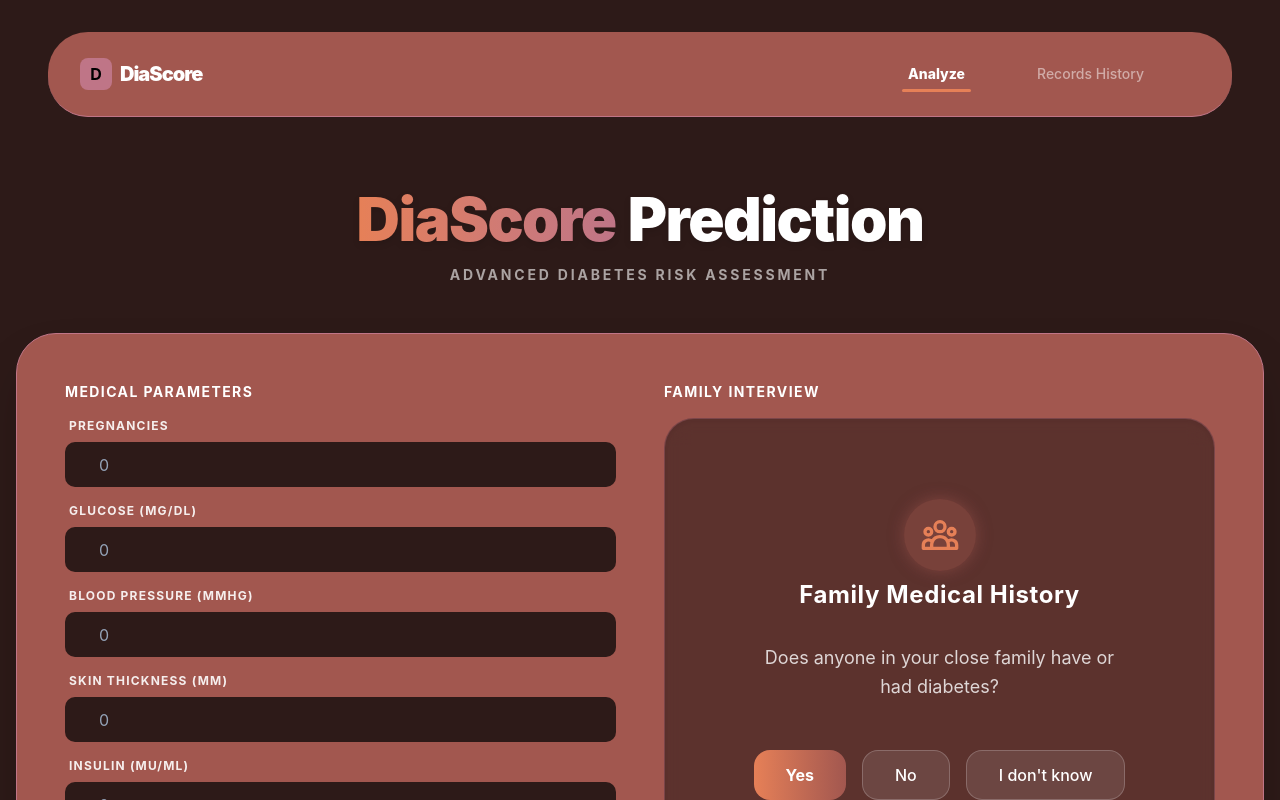
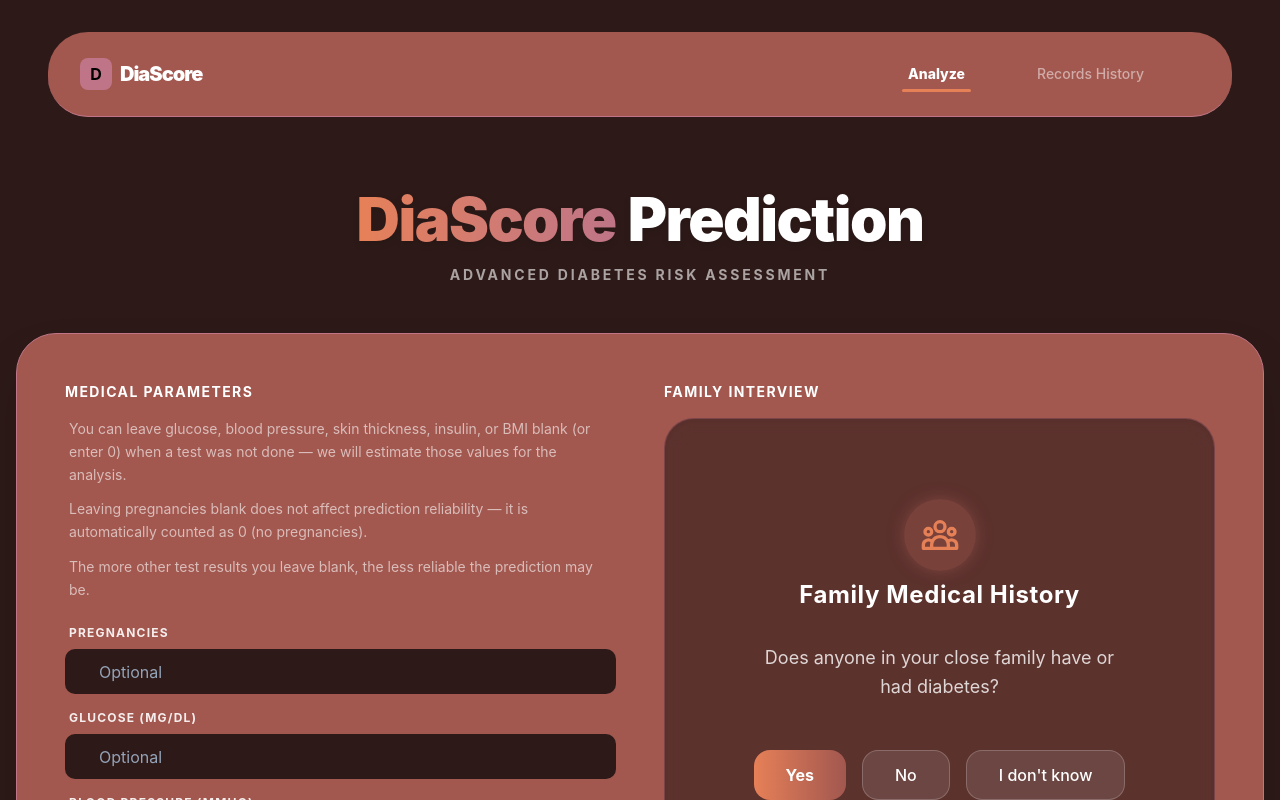
Before and after one commit to PatiPiasecka/DiaScore, a React (Vite) app in the folder frontend/: page / in a window 1280 px wide. Shown: the top 800 px of the page. Built offline with nearby package versions, Linux system fonts and the light colour scheme.

Commit message:
feat (frontend) :   support optional lab fields and KNN-friendly validation
- Allow empty or zero for imputable fields (glucose, BP, skin, insulin, BMI)
- Keep age required
- Reject invalid number input (e.g. "0-3")

```diff
--- a/frontend/src/components/MedicalForm.css
+++ b/frontend/src/components/MedicalForm.css
@@ -6,6 +6,14 @@
 
 .medical-form-title {
   @apply text-white uppercase text-sm font-bold tracking-widest mb-4;
+}
+
+.medical-form-hints {
+  @apply flex flex-col gap-3 mb-6 px-1;
+}
+
+.medical-form-hint {
+  @apply text-white/60 text-sm leading-relaxed m-0;
 }
 
 .medical-form-field {
--- a/frontend/src/components/MedicalForm.jsx
+++ b/frontend/src/components/MedicalForm.jsx
@@ -1,47 +1,64 @@
 import React from 'react';
 import './MedicalForm.css';
+
+const FORM_FIELDS = [
+  { label: 'Pregnancies', name: 'pregnancies', max: 20, required: false },
+  { label: 'Glucose (mg/dL)', name: 'glucose', max: 500, required: false },
+  { label: 'Blood Pressure (mmHg)', name: 'blood_pressure', max: 300, required: false },
+  { label: 'Skin Thickness (mm)', name: 'skin_thickness', max: 100, required: false },
+  { label: 'Insulin (µU/mL)', name: 'insulin', max: 1000, required: false },
+  { label: 'BMI', name: 'bmi', max: 100, required: false },
+  { label: 'Age', name: 'age', max: 120, required: true },
+];
 
 const MedicalForm = ({ formData, handleChange, errors }) => {
   return (
     <div className="medical-form-wrapper">
       <h3 className="medical-form-title">Medical Parameters</h3>
+      <div className="medical-form-hints">
+        <p className="medical-form-hint">
+          You can leave glucose, blood pressure, skin thickness, insulin, or BMI
+          blank (or enter 0) when a test was not done — we will estimate those
+          values for the analysis.
+        </p>
+        <p className="medical-form-hint">
+          Leaving pregnancies blank does not affect prediction reliability — it
+          is automatically counted as 0 (no pregnancies).
+        </p>
+        <p className="medical-form-hint">
+          The more other test results you leave blank, the less reliable the
+          prediction may be.
+        </p>
+      </div>
 
-      {[
-        { label: 'Pregnancies', name: 'pregnancies', max: 20 },
-        { label: 'Glucose (mg/dL)', name: 'glucose', max: 500 },
-        { label: 'Blood Pressure (mmHg)', name: 'blood_pressure', max: 300 },
-        { label: 'Skin Thickness (mm)', name: 'skin_thickness', max: 100 },
-        { label: 'Insulin (µU/mL)', name: 'insulin', max: 1000 },
-        { label: 'BMI', name: 'bmi', max: 100 },
-        { label: 'Age', name: 'age', max: 120 },
-      ].map((field) => (
+      {FORM_FIELDS.map((field) => {
+        const placeholder = field.required ? 'Required' : 'Optional';
+
+        return (
           <div key={field.name} className="medical-form-field">
-          <label className="medical-form-label">
-            {field.label}
-          </label>
+            <label className="medical-form-label">{field.label}</label>
 
             <div className="group max-w-none!">
               <input
                 type="number"
                 min="0"
                 max={field.max}
+                step={field.name === 'bmi' ? 'any' : '1'}
                 name={field.name}
                 value={formData[field.name]}
                 onChange={handleChange}
-              placeholder="0"
+                placeholder={placeholder}
                 className={`input ${errors[field.name] ? 'input-error' : ''}`}
-              required
+                required={field.required}
               />
             </div>
 
             {errors[field.name] && (
-            <span className="medical-form-error">
-              {errors[field.name]}
-            </span>
+              <span className="medical-form-error">{errors[field.name]}</span>
             )}
-
           </div>
-      ))}
+        );
+      })}
     </div>
   );
 };
--- /dev/null
+++ b/frontend/src/constants/imputation.js
@@ -0,0 +1,11 @@
+/**
+ * Fields where the backend treats 0 or empty as a missing measurement
+ * and applies KNN imputation (see database/preprocessing.py).
+ */
+export const IMPUTABLE_FIELDS = [
+  'glucose',
+  'blood_pressure',
+  'skin_thickness',
+  'insulin',
+  'bmi',
+];
--- a/frontend/src/pages/Home.jsx
+++ b/frontend/src/pages/Home.jsx
@@ -2,84 +2,160 @@ import React, { useState } from 'react';
 import MedicalForm from '../components/MedicalForm';
 import FamilyInterview from '../components/FamilyInterview';
 import PredictionResult from '../components/PredictionResult';
+import { IMPUTABLE_FIELDS } from '../constants/imputation';
 
-function App() {
+const INTEGER_FIELDS = [
+  'pregnancies',
+  'glucose',
+  'blood_pressure',
+  'skin_thickness',
+  'insulin',
+  'age',
+];
+
+const MAX_LIMITS = {
+  blood_pressure: 300,
+  glucose: 500,
+  skin_thickness: 100,
+  insulin: 1000,
+  bmi: 100,
+  age: 120,
+  pregnancies: 20,
+};
+
+function isMissingMeasurement(value) {
+  return value === '' || value === 0;
+}
+
+function isFiniteNumber(value) {
+  return typeof value === 'number' && Number.isFinite(value);
+}
+
+function Home() {
   const [formData, setFormData] = useState({
-    pregnancies: "",
-    glucose: "",
-    blood_pressure: "",
-    skin_thickness: "",
-    insulin: "",
-    bmi: "",
-    age: "",
-    diabetes_pedigree_function: 0.5
+    pregnancies: '',
+    glucose: '',
+    blood_pressure: '',
+    skin_thickness: '',
+    insulin: '',
+    bmi: '',
+    age: '',
+    diabetes_pedigree_function: 0.5,
   });
   const [errors, setErrors] = useState({});
-
   const [prediction, setPrediction] = useState(null);
   const [loading, setLoading] = useState(false);
 
   const handleChange = (e) => {
-    const { name, value } = e.target;
-    let numericValue = value === "" ? "" : Number(value);
+    const { name, value, validity } = e.target;
+
+    if (value === '') {
+      setFormData({ ...formData, [name]: '' });
+      return;
+    }
+
+    if (validity.badInput) {
+      return;
+    }
+
+    let numericValue = Number(value);
+    if (!Number.isFinite(numericValue)) {
+      return;
+    }
 
     if (numericValue < 0) numericValue = 0;
 
     setFormData({
       ...formData,
-      [name]: numericValue
+      [name]: numericValue,
     });
   };
 
-  const validate = () => {
-    let newErrors = {};
-    const integerFields = ['pregnancies', 'glucose', 'blood_pressure', 'skin_thickness', 'insulin', 'age'];
+  const validate = (formElement) => {
+    const newErrors = {};
 
-    const maxLimits = {
-      blood_pressure: 300,
-      glucose: 500,
-      skin_thickness: 100,
-      insulin: 1000,
-      bmi: 100,
-      age: 120,
-      pregnancies: 20
-    };
+    if (formElement) {
+      formElement.querySelectorAll('input[type="number"]').forEach((input) => {
+        if (input.validity.badInput) {
+          newErrors[input.name] = 'Enter a valid number';
+        }
+      });
+    }
 
-    Object.keys(formData).forEach(key => {
+    Object.keys(formData).forEach((key) => {
+      if (key === 'diabetes_pedigree_function') return;
+
       const value = formData[key];
 
-      if (value < 0) {
-        newErrors[key] = "Value should not be negative";
+      if (value !== '' && !isFiniteNumber(value)) {
+        newErrors[key] = 'Enter a valid number';
+        return;
       }
 
-      if (maxLimits[key] && value > maxLimits[key]) {
-        newErrors[key] = `Value cannot exceed ${maxLimits[key]}`;
+      if (value !== '' && value < 0) {
+        newErrors[key] = 'Value should not be negative';
       }
 
-      if (integerFields.includes(key) && !Number.isInteger(Number(value))) {
-        newErrors[key] = "Value should be integer";
+      if (value !== '' && MAX_LIMITS[key] && value > MAX_LIMITS[key]) {
+        newErrors[key] = `Value cannot exceed ${MAX_LIMITS[key]}`;
       }
 
-      if (key !== 'pregnancies' && (value === 0 || value === "")) {
-        newErrors[key] = "Value should be greater than 0";
+      if (
+        value !== '' &&
+        INTEGER_FIELDS.includes(key) &&
+        !Number.isInteger(Number(value))
+      ) {
+        newErrors[key] = 'Value should be integer';
+      }
+
+      if (key === 'age' && isMissingMeasurement(value)) {
+        newErrors[key] = 'Age is required (must be at least 1)';
+      }
+
+      if (
+        !IMPUTABLE_FIELDS.includes(key) &&
+        key !== 'pregnancies' &&
+        key !== 'age' &&
+        isMissingMeasurement(value)
+      ) {
+        newErrors[key] = 'This field is required';
       }
     });
+
     setErrors(newErrors);
     return Object.keys(newErrors).length === 0;
+  };
+
+  const buildPayload = () => {
+    const payload = {};
+
+    for (const key in formData) {
+      if (key === 'diabetes_pedigree_function') {
+        payload[key] = Number(formData[key]);
+        continue;
+      }
+
+      if (formData[key] === '' || !isFiniteNumber(formData[key])) {
+        payload[key] = 0;
+      } else {
+        payload[key] = formData[key];
+      }
+    }
+
+    return payload;
   };
 
   const handleSubmit = async (e) => {
     e.preventDefault();
 
-    if (!validate()) {
+    if (!validate(e.currentTarget)) {
       return;
     }
+
     setLoading(true);
+    setPrediction(null);
 
-    const payload = {};
-    for (const key in formData) {
-      payload[key] = formData[key] === "" ? 0 : Number(formData[key]);
-    }
+    const payload = buildPayload();
 
     try {
       const response = await fetch('http://localhost:8000/predict/', {
@@ -90,13 +166,12 @@ function App() {
         body: JSON.stringify(payload),
       });
 
-      if (!response.ok) throw new Error("Api Error");
+      if (!response.ok) throw new Error('Api Error');
 
-      const result = await response.json();
-      setPrediction(result);
+      setPrediction(await response.json());
     } catch (error) {
-      console.error("Something went wrong", error);
-      alert("Connecting with API is impossible, check FastAPI server");
+      console.error('Something went wrong', error);
+      alert('Connecting with API is impossible, check FastAPI server');
     } finally {
       setLoading(false);
     }
@@ -105,45 +180,46 @@ function App() {
   return (
     <div className="min-h-screen bg-brand-brown text-white flex flex-col font-sans">
       <main className="flex-1 flex flex-col items-center py-10 px-6 lg:px-0">
-
         <div className="flex flex-col items-center mb-12">
           <h1 className="text-4xl lg:text-6xl font-black tracking-tight text-center drop-shadow-md">
-            <span className="text-transparent bg-clip-text bg-gradient-to-r from-brand-orange to-brand-pink">DiaScore</span>
+            <span className="text-transparent bg-clip-text bg-gradient-to-r from-brand-orange to-brand-pink">
+              DiaScore
+            </span>
             <span className="text-white ml-3">Prediction</span>
           </h1>
-          <p className="text-white/60 mt-4 text-sm uppercase tracking-[0.2em] font-bold">Advanced Diabetes Risk Assessment</p>
+          <p className="text-white/60 mt-4 text-sm uppercase tracking-[0.2em] font-bold">
+            Advanced Diabetes Risk Assessment
+          </p>
         </div>
 
-        {/* FORM CONTAINER */}
         <div className="w-full max-w-7xl bg-brand-red border border-brand-pink rounded-[40px] p-8 lg:p-12 shadow-2xl transition-all duration-1000 overflow-hidden mx-auto">
           <form onSubmit={handleSubmit} noValidate>
-
             <div className="grid grid-cols-1 lg:grid-cols-2 gap-12 items-start">
-              {/* MEDICAL PARAMETERS (LEFT) */}
-              <MedicalForm formData={formData} handleChange={handleChange} errors={errors} />
-
-              {/* FAMILY INTERVIEW (RIGHT) */}
+              <MedicalForm
+                formData={formData}
+                handleChange={handleChange}
+                errors={errors}
+              />
               <FamilyInterview />
             </div>
 
-            {/* SUBMIT BUTTON */}
             <div className="mt-12 flex justify-center border-t border-brand-pink/10 pt-8">
               <button
                 type="submit"
                 disabled={loading}
-                className="button-1" role="button">
+                className="button-1"
+                role="button"
+              >
                 {loading ? 'Analyzing...' : 'Send to analyze'}
               </button>
             </div>
           </form>
 
-          {/* PREDICTION RESULT VISUALIZATION */}
           <PredictionResult prediction={prediction} />
-
         </div>
       </main>
     </div>
   );
 }
 
-export default App;
+export default Home;
```
Also changed, not shown: frontend/src/components/PredictionResult.jsx (+42 -16 lines), 1 other file (tests, documents, lock files or other folders). Lines whose indentation alone changed are shown as unchanged.
